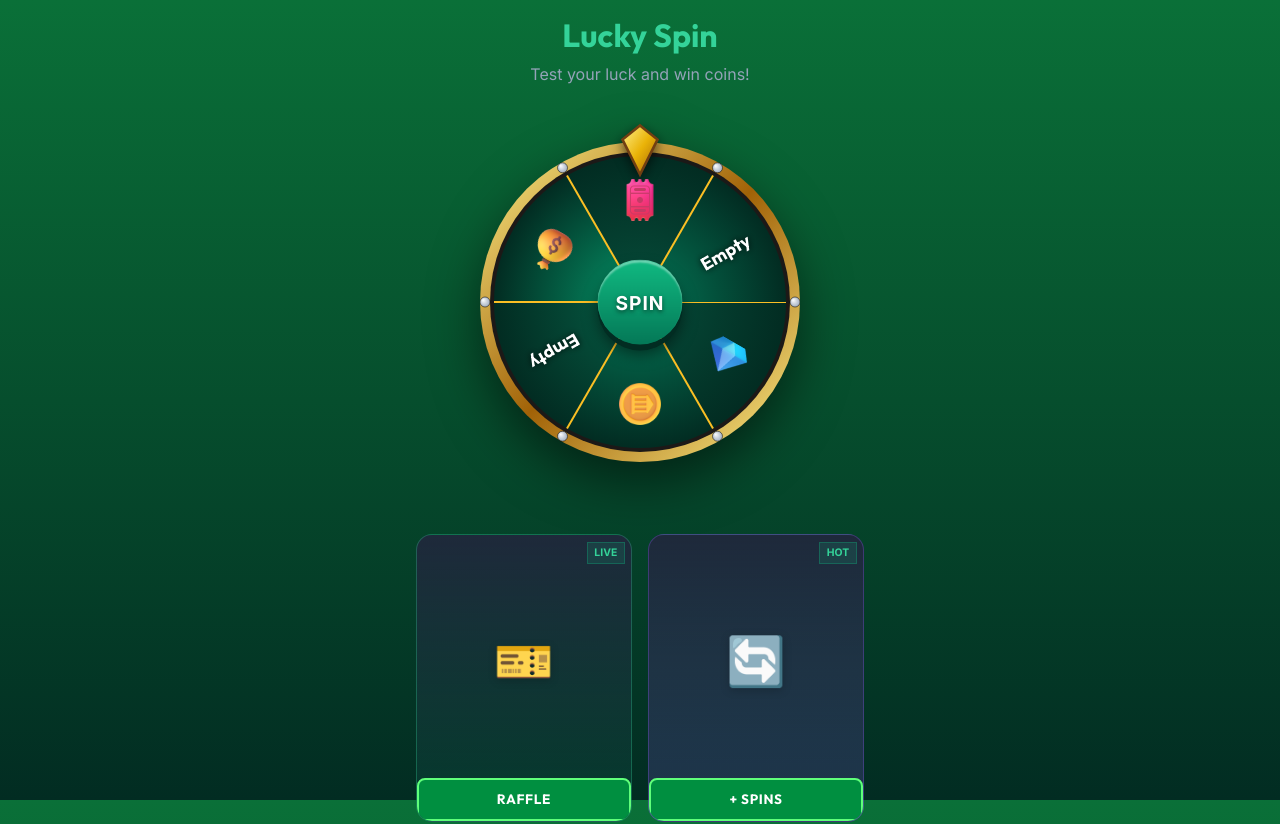
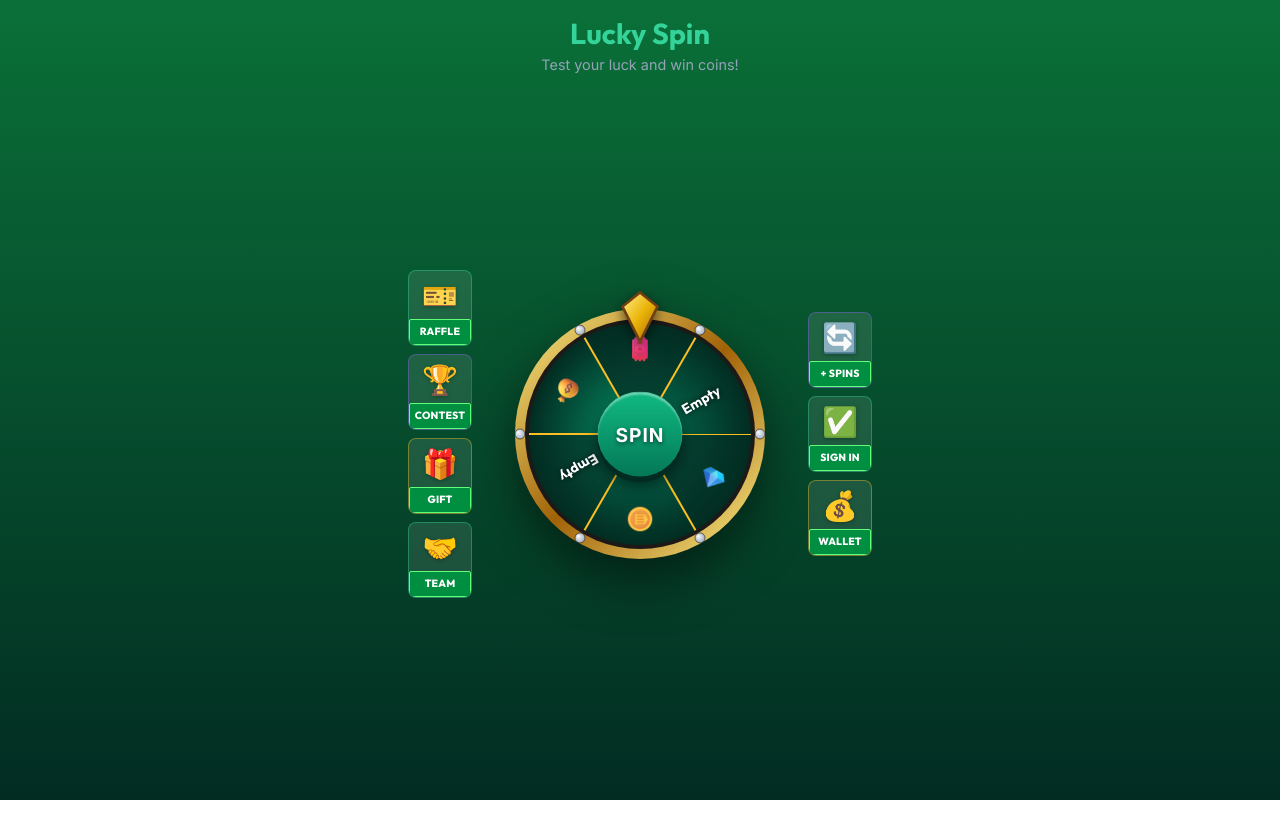
Before and after one commit to ClientCommunity/miniAppFront, a React (Vite) app in the folder frontend/: page / in a window 1280 px wide. Shown: the top 824 px of the page. After the commit the page ends 800 px from the top, so only its background shows below. Built offline with nearby package versions, Linux system fonts and the light colour scheme.

Commit message:
fixed the cards and wheel layaout and size

```diff
--- a/frontend/src/App.tsx
+++ b/frontend/src/App.tsx
@@ -16,14 +16,14 @@ const WHEEL_SEGMENTS: SpinSegment[] = [
 ];
 
 const LEFT_CARDS = [
-  { title: 'Raffle', icon: '🎫', variant: 'emerald' as const, badgeText: 'Live' },
+  { title: 'Raffle', icon: '🎫', variant: 'emerald' as const },
   { title: 'Contest', icon: '🏆', variant: 'colorful' as const },
   { title: 'Gift', icon: '🎁', variant: 'gold' as const },
   { title: 'Team', icon: '🤝', variant: 'emerald' as const }
 ];
 
 const RIGHT_CARDS = [
-  { title: '+ Spins', icon: '🔄', variant: 'colorful' as const, badgeText: 'Hot' },
+  { title: '+ Spins', icon: '🔄', variant: 'colorful' as const },
   { title: 'Sign In', icon: '✅', variant: 'emerald' as const },
   { title: 'Wallet', icon: '💰', variant: 'gold' as const }
 ];
@@ -46,41 +46,35 @@ function App() {
   };
 
   return (
-    <div className="layout-container">
+    <div className="layout-container" style={{ height: '100dvh', overflow: 'hidden', padding: '0.5rem', display: 'flex', flexDirection: 'column', gap: '0', justifyContent: 'center' }}>
 
-      <div style={{ textAlign: 'center', marginBottom: '2rem' }}>
-        <h1 style={{ marginBottom: '0.5rem', color: 'var(--emerald-400)' }}>Lucky Spin</h1>
-        <p style={{ color: 'var(--text-secondary)' }}>Test your luck and win coins!</p>
+      <div style={{ textAlign: 'center', marginBottom: '1rem', marginTop: '0.5rem' }}>
+        <h1 style={{ marginBottom: '0.2rem', color: 'var(--emerald-400)', fontSize: '1.8rem' }}>Lucky Spin</h1>
+        <p style={{ color: 'var(--text-secondary)', fontSize: '0.9rem', margin: 0 }}>Test your luck and win coins!</p>
       </div>
 
-      {/* Center Wheel (Always at top) */}
-      <div style={{ display: 'flex', justifyContent: 'center', width: '100%', marginBottom: '3rem' }}>
-        <SpinWheel
-          segments={WHEEL_SEGMENTS}
-          onSpinEnd={handleSpinEnd}
-          theme="emerald"
-        />
-      </div>
-
-      {/* 2-Column Mobile Friendly Card Layout */}
-      <div style={{
-        display: 'grid',
-        gridTemplateColumns: '1fr 1fr',
-        gap: '1rem',
-        width: '100%',
-        maxWidth: '500px',
-        margin: '0 auto'
-      }}>
+      {/* Main Single-Screen Row */}
+      <div style={{ display: 'flex', alignItems: 'center', justifyContent: 'space-between', width: '100%', flex: 1, paddingBottom: '1rem' }}>
 
         {/* Left Column (4 Cards Vertical) */}
-        <div style={{ display: 'flex', flexDirection: 'column', gap: '1rem' }}>
+        <div style={{ display: 'flex', flexDirection: 'column', gap: '0.5rem' }}>
           {LEFT_CARDS.map(card => (
             <FeatureCard key={card.title} {...card} />
           ))}
         </div>
 
+        {/* Center Wheel */}
+        <div style={{ display: 'flex', justifyContent: 'center', flex: 1 }}>
+          <SpinWheel
+            segments={WHEEL_SEGMENTS}
+            onSpinEnd={handleSpinEnd}
+            theme="emerald"
+            size={250}
+          />
+        </div>
+
         {/* Right Column (3 Cards Vertical) */}
-        <div style={{ display: 'flex', flexDirection: 'column', gap: '1rem' }}>
+        <div style={{ display: 'flex', flexDirection: 'column', gap: '0.5rem', justifyContent: 'center' }}>
           {RIGHT_CARDS.map(card => (
             <FeatureCard key={card.title} {...card} />
           ))}
--- a/frontend/src/components/FeatureCard.tsx
+++ b/frontend/src/components/FeatureCard.tsx
@@ -5,7 +5,6 @@ export interface FeatureCardProps {
   title: string;
   icon: string;
   variant?: 'emerald' | 'colorful' | 'gold';
-  badgeText?: string;
   onClick?: () => void;
 }
 
@@ -13,7 +12,6 @@ export const FeatureCard: FC<FeatureCardProps> = ({
   title,
   icon,
   variant = 'emerald',
-  badgeText,
   onClick
 }) => {
   const [isPressed, setIsPressed] = useState(false);
@@ -32,38 +30,23 @@ export const FeatureCard: FC<FeatureCardProps> = ({
         flexDirection: 'column',
         alignItems: 'center',
         justifyContent: 'center',
-        padding: '1rem 0 0 0',
+        padding: '0.2rem 0 0 0',
         position: 'relative',
         cursor: 'pointer',
         textAlign: 'center',
-        aspectRatio: '3 / 4',
-        borderRadius: 'var(--border-radius-md)',
+        width: '64px',
+        height: '76px',
+        borderRadius: 'var(--border-radius-sm)',
         overflow: 'hidden',
-        transform: isPressed ? 'scale(0.95)' : 'scale(1)',
+        transform: isPressed ? 'scale(0.92)' : 'scale(1)',
         transition: 'transform 0.1s ease',
         userSelect: 'none',
-        WebkitTapHighlightColor: 'transparent'
+        WebkitTapHighlightColor: 'transparent',
+        boxSizing: 'border-box'
       }}
     >
-      {badgeText && (
-        <span
-          className={`badge badge-${variant === 'gold' ? 'gold' : 'emerald'}`}
-          style={{
-            position: 'absolute',
-            top: '0.4rem',
-            right: '0.4rem',
-            fontSize: '0.65rem',
-            padding: '0.15rem 0.4rem',
-            boxShadow: 'var(--shadow-sm)',
-            zIndex: 2
-          }}
-        >
-          {badgeText}
-        </span>
-      )}
-
       <div style={{ flex: 1, display: 'flex', alignItems: 'center', justifyContent: 'center', width: '100%' }}>
-        <div style={{ fontSize: '3rem', lineHeight: 1, filter: 'drop-shadow(0 2px 4px rgba(0,0,0,0.2))', marginBottom: '0.5rem' }}>
+        <div style={{ fontSize: '1.8rem', lineHeight: 1, filter: 'drop-shadow(0 1px 2px rgba(0,0,0,0.3))' }}>
           {icon}
         </div>
       </div>
@@ -75,13 +58,13 @@ export const FeatureCard: FC<FeatureCardProps> = ({
           background: 'var(--feature-card-btn-bg)',
           color: 'white',
           margin: 0,
-          padding: '0.6rem 0',
-          fontSize: '0.85rem',
-          fontWeight: 700,
+          padding: '0.25rem 0',
+          fontSize: '0.65rem',
+          fontWeight: 800,
           textTransform: 'uppercase',
-          letterSpacing: '0.05em',
-          borderRadius: 'var(--border-radius-sm)',
-          border: '2px solid var(--feature-card-btn-border)',
+          letterSpacing: '0.02em',
+          borderRadius: '2px',
+          border: '1px solid var(--feature-card-btn-border)',
           boxShadow: 'var(--shadow-sm)'
         }}
       >
--- a/frontend/src/components/SpinWheel.tsx
+++ b/frontend/src/components/SpinWheel.tsx
@@ -104,7 +104,7 @@ export const SpinWheel: FC<SpinWheelProps> = ({
 
     const innerRadius = radius - 14;
 
-    ctx.font = 'bold 18px Outfit, sans-serif';
+    ctx.font = 'bold 14px Outfit, sans-serif';
 
     // 3. Draw segments
     for (let i = 0; i < numSegments; i++) {
@@ -139,8 +139,8 @@ export const SpinWheel: FC<SpinWheelProps> = ({
       const segment = segments[i];
       if (segment.image && loadedImagesRef.current[segment.image]) {
         const img = loadedImagesRef.current[segment.image];
-        const imgSize = 48;
-        ctx.drawImage(img, innerRadius - imgSize - 20, -imgSize / 2, imgSize, imgSize);
+        const imgSize = 28;
+        ctx.drawImage(img, innerRadius - imgSize - 12, -imgSize / 2, imgSize, imgSize);
       } else {
         ctx.textAlign = 'right';
         ctx.fillStyle = '#fff';
--- a/frontend/src/index.css
+++ b/frontend/src/index.css
@@ -113,10 +113,11 @@ button {
 }
 /* --- Cards --- */
 .card {
-  background: var(--bg-surface);
+  background: rgba(255, 255, 255, 0.1);
+  backdrop-filter: blur(8px);
+  -webkit-backdrop-filter: blur(8px);
   border-radius: var(--border-radius-lg);
-  padding: 1.5rem;
-  border: 1px solid rgba(255, 255, 255, 0.05);
+  border: 1px solid rgba(255, 255, 255, 0.2);
   transition: transform var(--transition-fast), box-shadow var(--transition-fast);
 }
 
@@ -126,18 +127,15 @@ button {
 }
 
 .card-emerald {
-  border-color: rgba(52, 211, 153, 0.3);
-  background: linear-gradient(180deg, rgba(30, 41, 59, 1) 0%, rgba(6, 78, 59, 0.4) 100%);
+  border-color: rgba(52, 211, 153, 0.4);
 }
 
 .card-colorful {
-  border-color: rgba(139, 92, 246, 0.3);
-  background: linear-gradient(180deg, rgba(30, 41, 59, 1) 0%, rgba(139, 92, 246, 0.2) 100%);
+  border-color: rgba(139, 92, 246, 0.4);
 }
 
 .card-gold {
-  border-color: rgba(251, 191, 36, 0.3);
-  background: linear-gradient(180deg, rgba(30, 41, 59, 1) 0%, rgba(251, 191, 36, 0.15) 100%);
+  border-color: rgba(251, 191, 36, 0.4);
 }
 
 .card-title {
```
